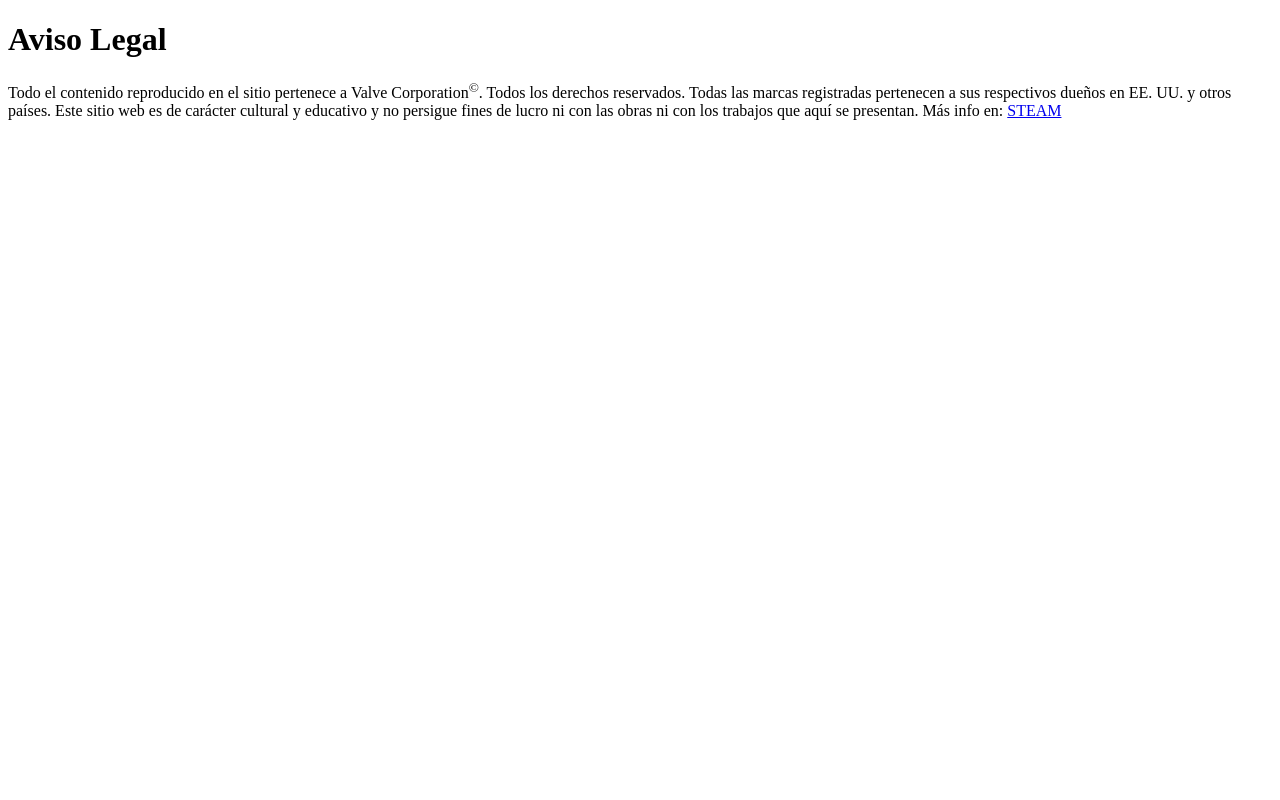
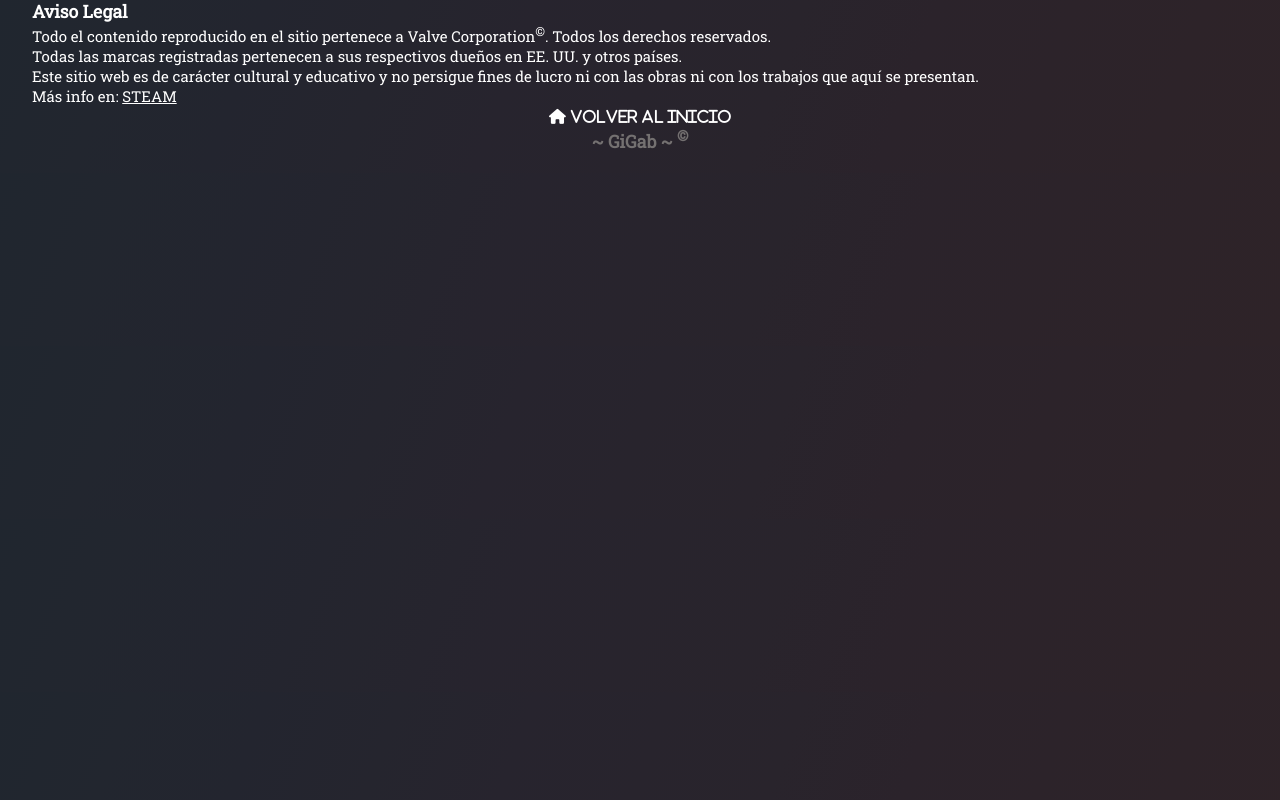
Before and after one commit to gstolosa/gigab, a plain HTML site: page aviso.html in a window 1280 px wide. Drawn offline with Linux system fonts and the light colour scheme.

Commit message:
Creación de aviso legal

```diff
--- a/aviso.html
+++ b/aviso.html
@@ -1,16 +1,34 @@
 <!DOCTYPE html>
 <html lang="en">
+
 <head>
     <meta charset="UTF-8">
     <meta http-equiv="X-UA-Compatible" content="IE=edge">
     <meta name="viewport" content="width=device-width, initial-scale=1.0">
     <title>Aviso Legal</title>
+    <!--CSS style-->
+    <link rel="stylesheet" href="styles/index.css">
+    <!--Fuentes-->
+    <link rel="stylesheet" href="https://cdnjs.cloudflare.com/ajax/libs/font-awesome/6.1.1/css/all.min.css">
+    <link rel="preconnect" href="https://fonts.googleapis.com">
+    <link rel="preconnect" href="https://fonts.gstatic.com" crossorigin>
+    <link href="https://fonts.googleapis.com/css2?family=Roboto+Slab&display=swap" rel="stylesheet">
+    <!--FavIcon-->
+    <link type="image/png" rel="icon" href="images/fvico.png">
 </head>
 <body>
-    <h1>Aviso Legal</h1>
-    Todo el contenido reproducido en el sitio pertenece a Valve Corporation<sup>©</sup>. Todos los derechos reservados.
-    Todas las marcas registradas pertenecen a sus respectivos dueños en EE. UU. y otros países.
-    Este sitio web es de carácter cultural y educativo y no persigue fines de lucro ni con las obras ni con los trabajos
-    que aquí se presentan. Más info en: <a href="https://store.steampowered.com/legal/?snr=1_44_44_">STEAM</a></p>
+    <article class="container">
+        <h3>Aviso Legal</h3>
+        <P>Todo el contenido reproducido en el sitio pertenece a Valve Corporation<sup>©</sup>. Todos los derechos
+            reservados.</p>
+        <p>Todas las marcas registradas pertenecen a sus respectivos dueños en EE. UU. y otros países.</p>
+        <p>Este sitio web es de carácter cultural y educativo y no persigue fines de lucro ni con las obras ni con los
+            trabajos que aquí se presentan.</p>
+        <p>Más info en: <a href="https://store.steampowered.com/legal/?snr=1_44_44_"><u>STEAM</u></a></p>
+    </article>
+    <footer class="copyright">
+        <a href="index.html"><i class="fas fa-home"> Volver al inicio</i></a>
+        <h3>~ GiGab ~ <sup>©</sup></h3>
+    </footer>
 </body>
 </html>
```
Also changed, not shown: styles/aviso.css (deleted).
